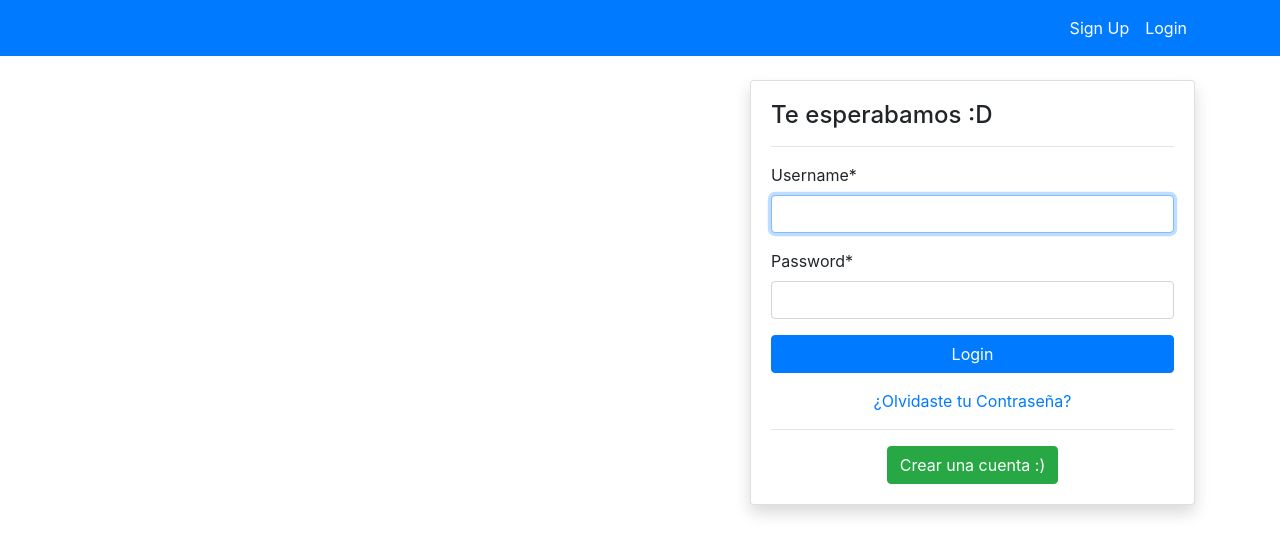
After one commit to imanol-ortiz/WebDjango-Python-, a Django app: page /login/ in a window 1280 px wide. The commit adds this page. Shown: the top 555 px of the page. Run offline with Django 4.2, Linux system fonts and the light colour scheme; some libraries are stand-ins or nearby versions.

Commit message:
login, signup,logour

```diff
--- a/Blog/settings.py
+++ b/Blog/settings.py
@@ -120,6 +120,8 @@ CRISPY_TEMPLATE_PACK = 'bootstrap4'
 # Static files (CSS, JavaScript, Images)
 # https://docs.djangoproject.com/en/4.0/howto/static-files/
 
+LOGIN_REDIRECT_URL = 'home'
+
 STATIC_URL = 'static/'
 
 # Default primary key field type
--- a/templates/partials/nav.html
+++ b/templates/partials/nav.html
@@ -1,20 +1,32 @@
 <nav class="navbar navbar-expand-lg navbar-primary bg-primary fixed-top">
+
     <div class="container">
-        <a class="navbar-brand text-white" href="#">ProyectoCoder</a>
+        {% if request.user.is_authenticated %}
+        <a class="navbar-brand text-white" href="{% url 'home' %}">ProyectoCoder</a>
         <button class="navbar-toggler" type="button" data-toggle="collapse" data-target="#navbarSupportedContent" aria-controls="navbarSupportedContent" aria-expanded="false" aria-label="Toggle navigation">
 
             <span class="navbar-toggler-icon"></span>
         </button>
 
         <div class="collapse navbar-collapse" id="navbarSupportedContent">
-            <ul class="navbar-nav mr-auto">
+            <ul class="navbar-nav ml-auto">
                 <li class="nav-item active">
-                    <a class="nav-link text-white" href="#">Home <span class="sr-only">(current)</span></a>
+                    <a class="nav-link text-white" href="#">Perfil <span class="sr-only">(current)</span></a>
                 </li>
                 <li class="nav-item">
-                    <a class="nav-link text-white" href="#">Link</a>
+                    <a class="nav-link text-white" href="{% url 'users/logout' %}">Logout</a>
                 </li>
             </ul>
+            {% else %}
+            <ul class="navbar-nav ml-auto">
+                <li class="nav-item active">
+                    <a class="nav-link text-white" href="{% url 'users-sign-up' %}">Sign Up <span class="sr-only">(current)</span></a>
+                </li>
+                <li class="nav-item">
+                    <a class="nav-link text-white" href="{% url 'users/login' %}">Login</a>
+                </li>
+            </ul>
+            {% endif %}
         </div>
     </div>
   </nav>
--- /dev/null
+++ b/templates/users/login.html
@@ -0,0 +1,31 @@
+{% extends 'partials/base.html' %}
+{% block title %}Login{% endblock %}
+{% load crispy_forms_tags %}
+{% block content %}
+
+<div class="container">
+    <div class="row mt-5 pt-3">
+        <div class="col-md-5 offset-md-7">
+            <div class="card my-3 shadow">
+                <div class="card-body">
+                    <h4>Te esperabamos :D</h4>
+                    <hr>
+                    <form method="POST">
+                        {% csrf_token %}
+                        {{ form|crispy }}
+                        <input class="btn btn-primary btn-block" type="submit" value="Login">
+                    </form>
+                    <div class="text-center my-3">
+                        <a href="">¿Olvidaste tu Contraseña?</a>
+                    </div>
+                    <hr>
+                    <div class="text-center">
+                        <a class="btn btn-success" href="{%url 'users-sign-up' %}"> Crear una cuenta :) </a>
+                    </div>
+                </div>
+            </div>
+        </div>
+    </div>
+</div>
+
+{% endblock %}
--- a/templates/users/sign_up.html
+++ b/templates/users/sign_up.html
@@ -8,7 +8,7 @@
         <div class="col-md-5 offset-md-7">
             <div class="card my-3 shadow">
                 <div class="card-body">
-                    <h4>Sign Up</h4>
+                    <h4>Bienvenido :) </h4>
                     <hr>
                     <form method="POST">
                         {% csrf_token %}
--- a/users/urls.py
+++ b/users/urls.py
@@ -1,6 +1,9 @@
 from django.urls import path
 from .import views
+from django.contrib.auth import views as auth_view
 
 urlpatterns = [
     path ('sign_up/', views.sign_up, name='users-sign-up'),
+    path('login/', auth_view.LoginView.as_view(template_name= 'users/login.html'), name='users/login'),
+    path('logout/', auth_view.LogoutView.as_view(template_name= 'users/logout.html'), name='users/logout'),
 ]
```
Also changed, not shown: templates/users/logout.html (added, +22 -0 lines), README.txt, db.sqlite3.
